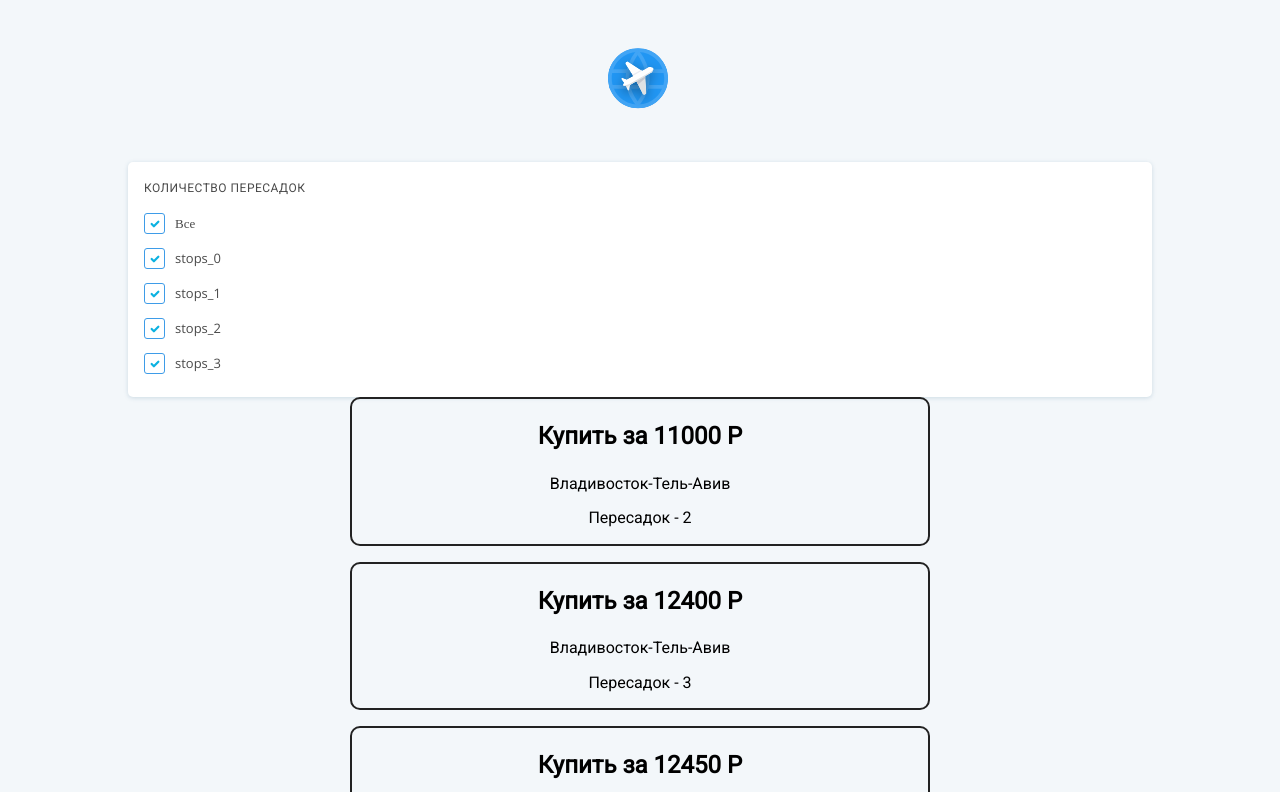
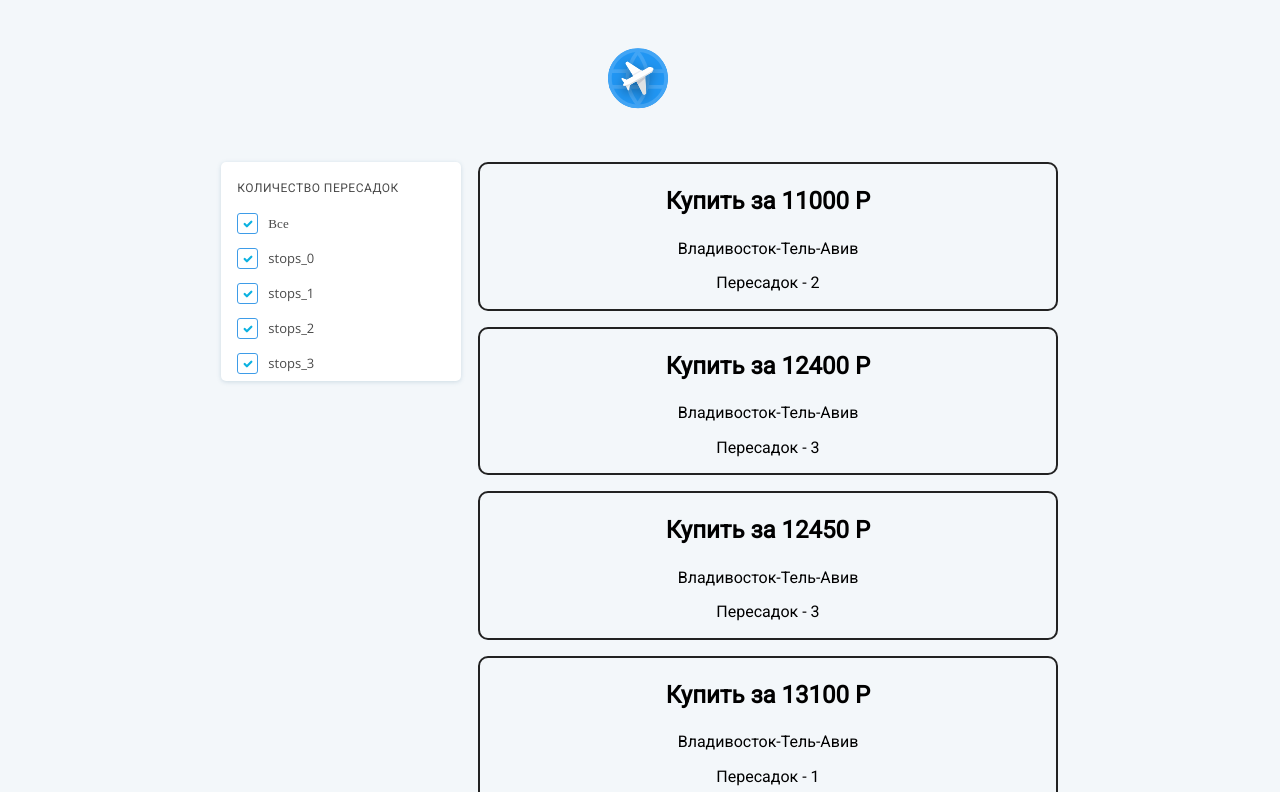
Before and after one commit to shnider/aviasales-test, a React (Create React App) app: page / in a window 1280 px wide. Shown: the top 792 px of the page. Built offline with nearby package versions, Linux system fonts and the light colour scheme.

Commit message:
feat: add flexboxgrid2

```diff
--- a/src/App.jsx
+++ b/src/App.jsx
@@ -1,5 +1,5 @@
 import React, { Component } from 'react';
-import { Grid } from 'react-flexbox-grid';
+import { Grid, Row, Col } from 'react-flexbox-grid';
 import styled from 'styled-components';
 
 import './App.css';
@@ -42,14 +42,20 @@ class App extends Component {
     const result = isAllStops ? sortedTickets : filterTickets(sortedTickets, filters);
 
     return (
+
       <AppWrapper>
         <Header />
+        <Grid>
+          <Row>
+            <Col mdOffset={1} md={3}>
               <Filters
                 updateState={this.updateState}
                 stops={stops}
                 unchecked={unchecked}
                 isAllStops={isAllStops}
               />
+            </Col>
+            <Col md={7}>
               <div className="Tickets">
                 {result.length === 0 &&
                 <p>К сожалению, по заддынм критериям поиска не нашлось предложений</p>}
@@ -62,7 +68,11 @@ class App extends Component {
                   />),
                 )}
               </div>
+            </Col>
+          </Row>
+        </Grid>
       </AppWrapper>
+
     );
   }
 }
--- a/src/Components/Filters.jsx
+++ b/src/Components/Filters.jsx
@@ -70,7 +70,7 @@ const Checkbox = styled.p`
 `;
 
 class Filters extends Component {
-  handleChange = (e) => {
+  handleCheckbox = (e) => {
     const { unchecked, stops, isAllStops, updateState } = this.props;
     const name = e.target.name;
     if (name === 'ALL') {
@@ -85,6 +85,10 @@ class Filters extends Component {
       updateState({ unchecked: newObj, isAllStops: false });
     }
   }
+
+  // handleOnlyButtom = (e) => {
+
+  // }
 
   toggleCheckbox = (number) => {
     if (number in this.props.unchecked) {
@@ -105,7 +109,7 @@ class Filters extends Component {
             name="ALL"
             id="stops_ALL"
             checked={isAllStops}
-            onChange={this.handleChange}
+            onChange={this.handleCheckbox}
           />
           <label key={-1} htmlFor="stops_ALL">Все</label>
         </Checkbox>}
@@ -116,7 +120,7 @@ class Filters extends Component {
               id={`stops_${number}`}
               type="checkbox"
               checked={this.toggleCheckbox(number)}
-              onChange={this.handleChange}
+              onChange={this.handleCheckbox}
             />
             <label key={number} htmlFor={`stops_${number}`}>
               {`stops_${number}`}
```
Lines whose indentation alone changed are shown as unchanged.
